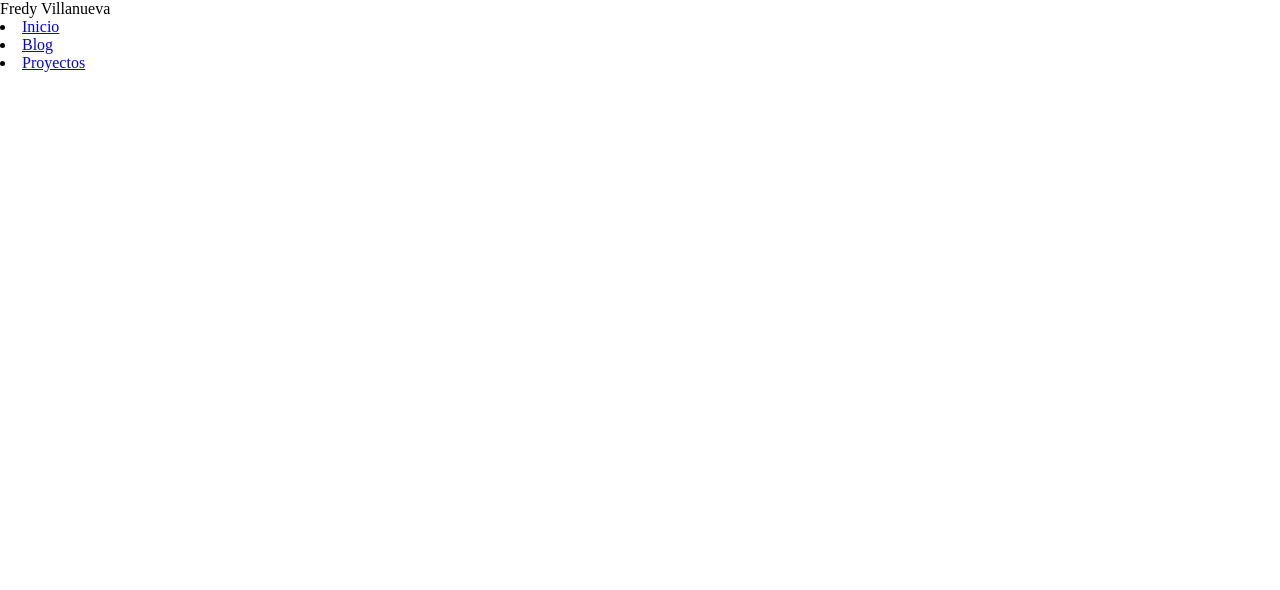
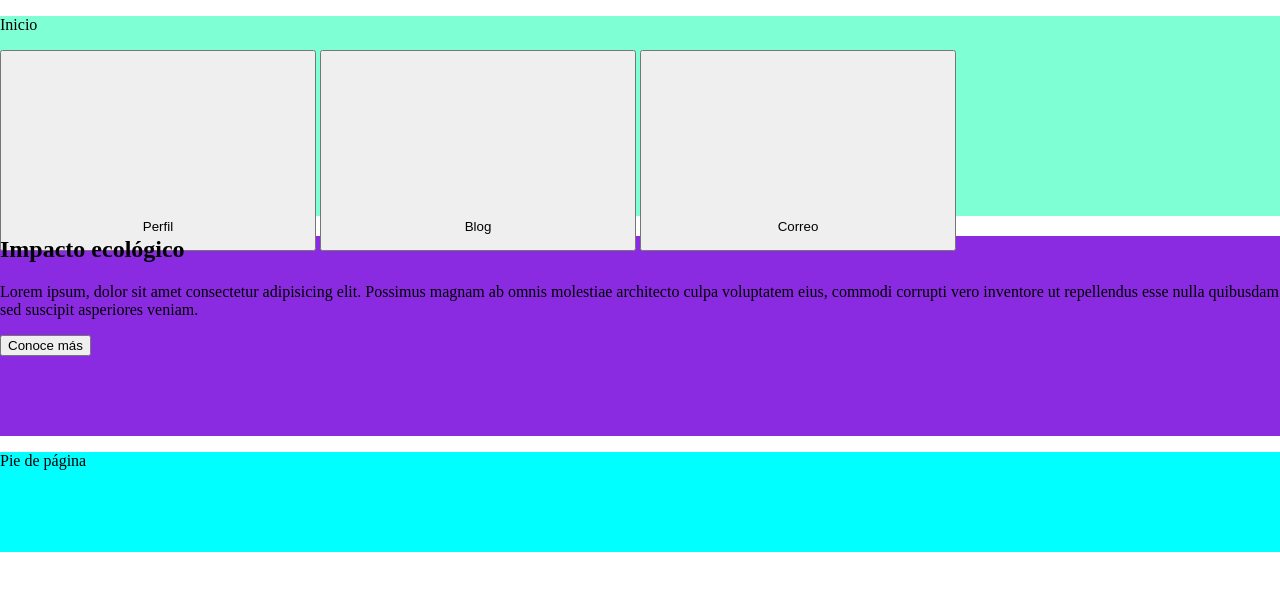
Before and after one commit to fredyvillanueva/fredyvillanueva.github.io, a plain HTML site: page index.html in a window 1280 px wide. Drawn offline with Linux system fonts and the light colour scheme; a web font is replaced by a local one.

Commit message:
cambios generales

```diff
--- a/index.html
+++ b/index.html
@@ -4,20 +4,53 @@
     <meta charset="UTF-8">
     <meta name="viewport" content="width=device-width, initial-scale=1.0">
     <title>@elvillafresh</title>
-    <link rel="stylesheet" href="style.css">
+    <link rel="preconnect" href="https://fonts.googleapis.com">
+    <link rel="preconnect" href="https://fonts.gstatic.com" crossorigin>
+    <link href="https://fonts.googleapis.com/css2?family=Honk&display=swap" rel="stylesheet">
+    <link rel="stylesheet" href="./css/main.css">
 </head>
 <body>
-
-    <header class="header">
+    <nav>
         <p>
-            Fredy Villanueva
+            Inicio
         </p>
 
-        <li><a href="#">Inicio</a></li>
-        <li><a href="#">Blog</a></li>
-        <li><a href="#">Proyectos</a></li>
+        <button class="profile">
+            <svg></svg>
+            <p>Perfil</p>
+        </button>
+        <button class="wishlist">
+            <svg></svg>
+            <p>Blog</p>
+        </button>
+        <button class="cart">
+            <svg></svg>
+            <p>Correo</p>
+        </button>
 
-    </header>
+    </nav>
+    <main class="main-section">
+        <article>
+            <div class="impact-section">
+                <h1>Impacto ecológico</h1>
+                <p>
+                    Lorem ipsum, dolor sit amet consectetur adipisicing elit. Possimus magnam ab omnis molestiae architecto culpa voluptatem eius, commodi corrupti vero inventore ut repellendus esse nulla quibusdam sed suscipit asperiores veniam.
+                </p>
+                <button>Conoce más</button>
+            </div>
+            <div class="image-section"></div>
+        </article>
+        <section class="product-section">
+
+        </section>
+        <section class="info-section">
+
+        </section>
+
+    </main>
+    <footer class="footer">
+        <p>Pie de página</p>
+    </footer>
 
 
 </body>
--- /dev/null
+++ b/scss/main.scss
@@ -0,0 +1,29 @@
+$primary-color: #7f5f4f;
+$secondary-color: #7f5f3f;
+$tertiary-color: #7f5f6f;
+$primary-text-color: #7f4f3c;
+$font-stack: "Honk", system-ui;
+
+body{
+    margin: 0;
+    padding: 0;
+}
+header{
+    background-color: chartreuse;
+}
+
+nav{
+    background-color: aquamarine;
+    width: 100%;
+    height: 200px;
+}
+main{
+    background-color: blueviolet;
+    width: 100%;
+    height: 200px;
+}
+footer p{
+    background-color: aqua;
+    width: 100%;
+    height: 100px;
+}
```
Also changed, not shown: css/main.css (added), 1 other file.
